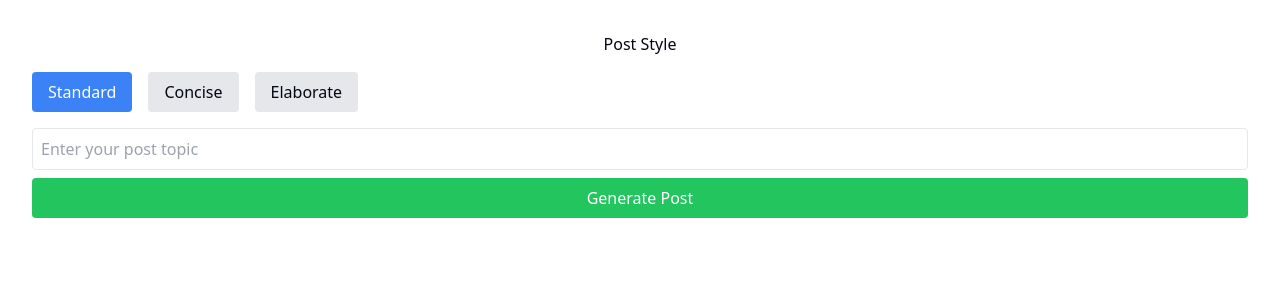
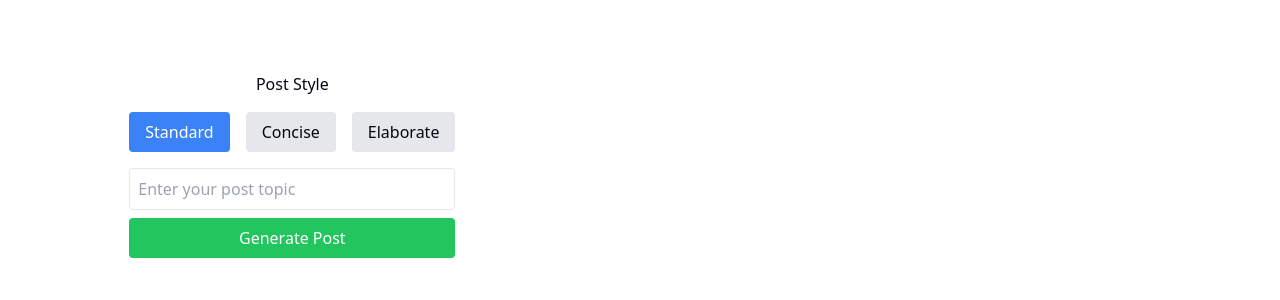
Before and after one commit to Lemon-stack/conversin, a React (Vite) app: page / in a window 1280 px wide. Shown: the top 300 px of the page. Built offline with nearby package versions, Linux system fonts and the light colour scheme; no server answers.

Commit message:
added padding to the whole container

```diff
--- a/src/App.jsx
+++ b/src/App.jsx
@@ -94,7 +94,8 @@ Post:`;
 
   return (
     <>
-      <div className="flex flex-col space-y-4">
+      <div className="flex space-y-4 justify-envenly px-[8%] pt-10">
+        <div className="flex flex-col space-y-4 mr-8">
         <h2>Post Style</h2>
         <div className="flex space-x-4">
           <button
@@ -130,7 +131,9 @@ Post:`;
             Generate Post
           </button>
         </form>
+        </div>
         {generatedPost && (
+
           <div className="mt-4 p-4 border rounded">
             <h3 className="font-semibold text-lg text-start mb-4">Generated Post:</h3>
             <div className="flex flex-col justify-start text-start" dangerouslySetInnerHTML={{ __html: generatedPost }} />
```
